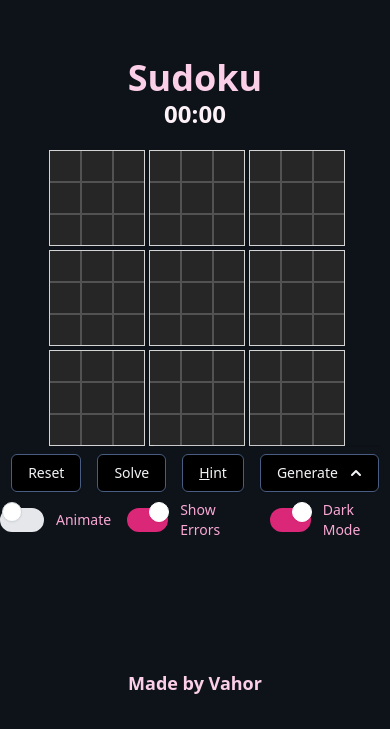
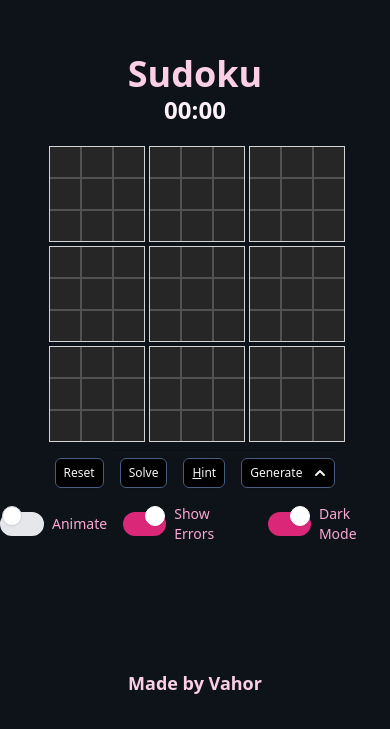
Before and after one commit to Vahor/sudoku-solver, a Next.js app: page / in a window 390 px wide. Shown: the part 115-844 px from the top of the page. Built offline with nearby package versions, Linux system fonts and the light colour scheme.

Commit message:
fix ios rounded input

```diff
--- a/src/components/Button.tsx
+++ b/src/components/Button.tsx
@@ -4,7 +4,7 @@ export interface ButtonProps extends React.ButtonHTMLAttributes<HTMLButtonElemen
 
 export const Button = ({children, className, ...props}: ButtonProps) => {
   return <button
-            className="inline-flex justify-center w-full rounded-md border border-secondary-400 shadow-sm px-4 py-2 bg-secondary-900 text-sm font-medium text-gray-100 hover:bg-secondary-600 focus:outline-none disabled:opacity-50 disabled:cursor-not-allowed"
+            className="inline-flex items-center w-full rounded-md border border-secondary-400 shadow-sm px-2 md:px-4 py-1 md:py-2 bg-secondary-900 text-xs md:text-sm font-medium text-gray-100 hover:bg-secondary-600 focus:outline-none disabled:opacity-50 disabled:cursor-not-allowed"
             {...props}
         >
             {children}
--- a/src/components/ThemeSwitcher.tsx
+++ b/src/components/ThemeSwitcher.tsx
@@ -17,6 +17,6 @@ export const ThemeSwitcher = ({ }: ThemeSwitcherProps) => {
             onChange={(e) => setCurrentTheme(e.target.checked ? "dark" : "light")}
         />
         <div className="toggle-bg bg-gray-700 dark:bg-gray-200 border-2 border-gray-700 dark:border-gray-200 h-6 w-11 rounded-full"></div>
-        <span className="ml-3 text-neutral-700 dark:text-pink-300 text-sm font-medium">Dark Mode</span>
+        <span className="ml-2 md:ml-3 text-neutral-700 dark:text-pink-300 text-sm font-medium">Dark Mode</span>
     </label>
 }
--- a/src/pages/index.tsx
+++ b/src/pages/index.tsx
@@ -287,7 +287,7 @@ const Home: NextPage = () => {
             />
           </div>
 
-          <div className="mt-2 md:mt-4 flex gap-4 fade-2">
+          <div className="mt-4 flex gap-4 fade-2">
 
             <Button
               onClick={reset}
@@ -332,7 +332,7 @@ const Home: NextPage = () => {
             </Menu>
           </div>
 
-          <div className="mt-2 md:mt-4 fade-3 flex justify-center gap-4">
+          <div className="mt-4 fade-3 flex justify-center gap-4">
             <label className={`flex items-center relative mb-4 ${loading ? "cursor-not-allowed opacity-50" : "cursor-pointer"}`}>
               <input type="checkbox" className="sr-only"
                 checked={animate}
@@ -340,7 +340,7 @@ const Home: NextPage = () => {
                 onChange={(e) => setAnimate(e.target.checked)}
               />
               <div className="toggle-bg bg-gray-700 dark:bg-gray-200 border-2 border-gray-700 dark:border-gray-200 h-6 w-11 rounded-full"></div>
-              <span className="ml-3 text-neutral-700 dark:text-pink-300 text-sm font-medium">Animate</span>
+              <span className="ml-2 md:ml-3 text-neutral-700 dark:text-pink-300 text-sm font-medium">Animate</span>
             </label>
 
             <label className={`flex items-center relative mb-4 ${loading ? "cursor-not-allowed opacity-50" : "cursor-pointer"}`}>
@@ -350,7 +350,7 @@ const Home: NextPage = () => {
                 onChange={(e) => setShowErrors(e.target.checked)}
               />
               <div className="toggle-bg bg-gray-700 dark:bg-gray-200 border-2 border-gray-700 dark:border-gray-200 h-6 w-11 rounded-full"></div>
-              <span className="ml-3 text-neutral-700 dark:text-pink-300 text-sm font-medium">Show Errors</span>
+              <span className="ml-2 md:ml-3 text-neutral-700 dark:text-pink-300 text-sm font-medium">Show Errors</span>
             </label>
 
             <ThemeSwitcher />
--- a/src/styles/globals.css
+++ b/src/styles/globals.css
@@ -59,3 +59,8 @@ input:checked + .toggle-bg:after {
 input:checked + .toggle-bg {
     @apply bg-pink-600 border-pink-600;
 }
+
+/* Reset iOs */
+input {
+    border-radius: 0;
+}
```
